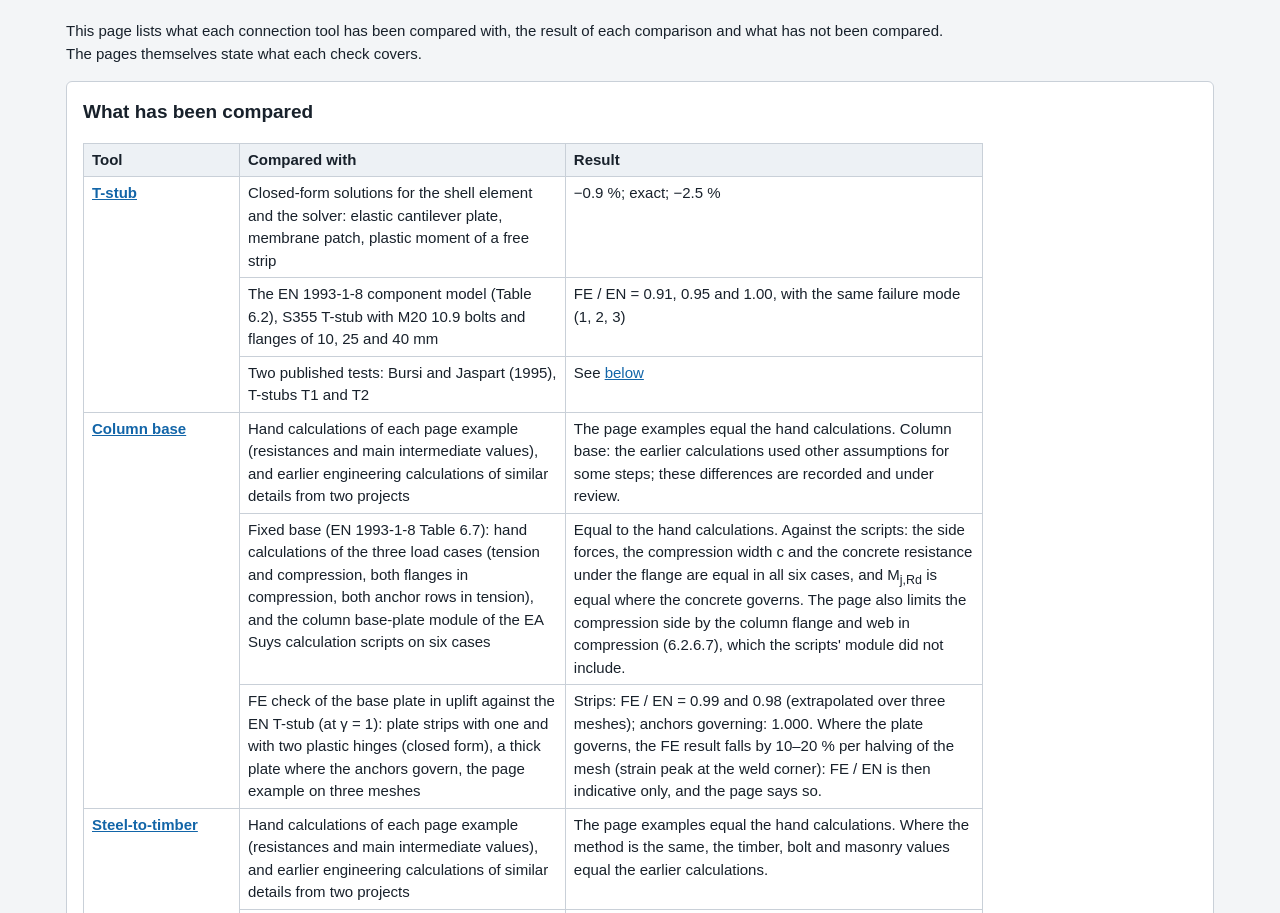
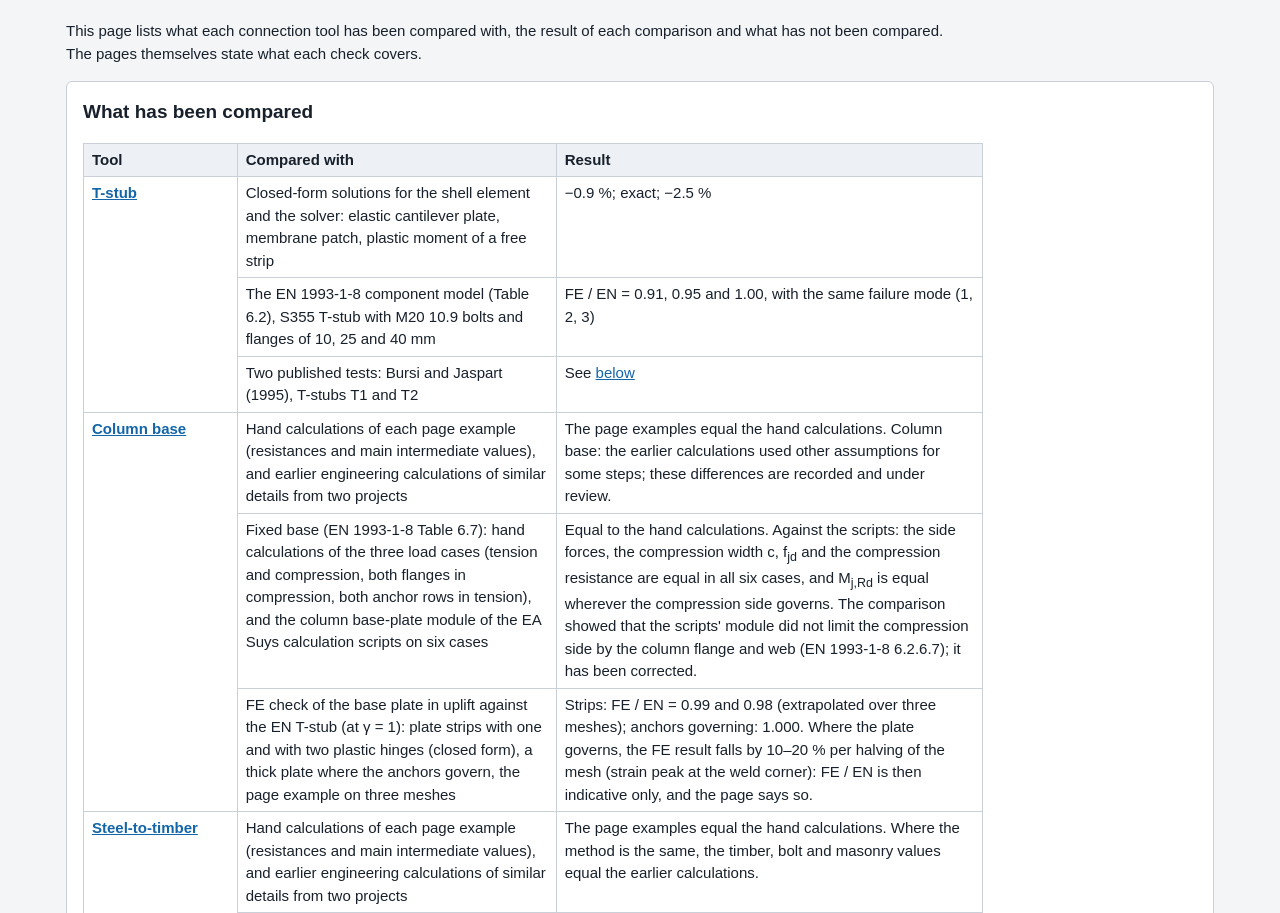
Before and after one commit to EmmanuelSuys/easuys-connection-tools-web, a plain HTML site: page validation.html in a window 1280 px wide. Shown: the part 187-1100 px from the top of the page. Drawn offline with Linux system fonts and the light colour scheme.

Commit message:
Publish the connection tools static site (build of easuys-connection-tools c596b94)
Co-Authored-By: Claude Opus 5.5 <noreply@anthropic.com>
Claude-Session: https://claude.ai/code/session_01JKLkmV56Lc6Pb4nD5oG3sV

```diff
--- a/validation.html
+++ b/validation.html
@@ -71,7 +71,7 @@
             <td>Hand calculations of each page example (resistances and main intermediate values), and earlier engineering calculations of similar details from two projects</td>
             <td>The page examples equal the hand calculations. Column base: the earlier calculations used other assumptions for some steps; these differences are recorded and under review.</td></tr>
           <tr><td>Fixed base (EN 1993-1-8 Table 6.7): hand calculations of the three load cases (tension and compression, both flanges in compression, both anchor rows in tension), and the column base-plate module of the EA Suys calculation scripts on six cases</td>
-            <td>Equal to the hand calculations. Against the scripts: the side forces, the compression width c and the concrete resistance under the flange are equal in all six cases, and M<sub>j,Rd</sub> is equal where the concrete governs. The page also limits the compression side by the column flange and web in compression (6.2.6.7), which the scripts' module did not include.</td></tr>
+            <td>Equal to the hand calculations. Against the scripts: the side forces, the compression width c, f<sub>jd</sub> and the compression resistance are equal in all six cases, and M<sub>j,Rd</sub> is equal wherever the compression side governs. The comparison showed that the scripts' module did not limit the compression side by the column flange and web (EN 1993-1-8 6.2.6.7); it has been corrected.</td></tr>
           <tr><td>FE check of the base plate in uplift against the EN T-stub (at γ = 1): plate strips with one and with two plastic hinges (closed form), a thick plate where the anchors govern, the page example on three meshes</td>
             <td>Strips: FE / EN = 0.99 and 0.98 (extrapolated over three meshes); anchors governing: 1.000. Where the plate governs, the FE result falls by 10–20 % per halving of the mesh (strain peak at the weld corner): FE / EN is then indicative only, and the page says so.</td></tr>
           <tr><th scope="row" rowspan="2"><a href="steel-timber.html">Steel-to-timber</a></th>
```
Also changed, not shown: 1 other file.
